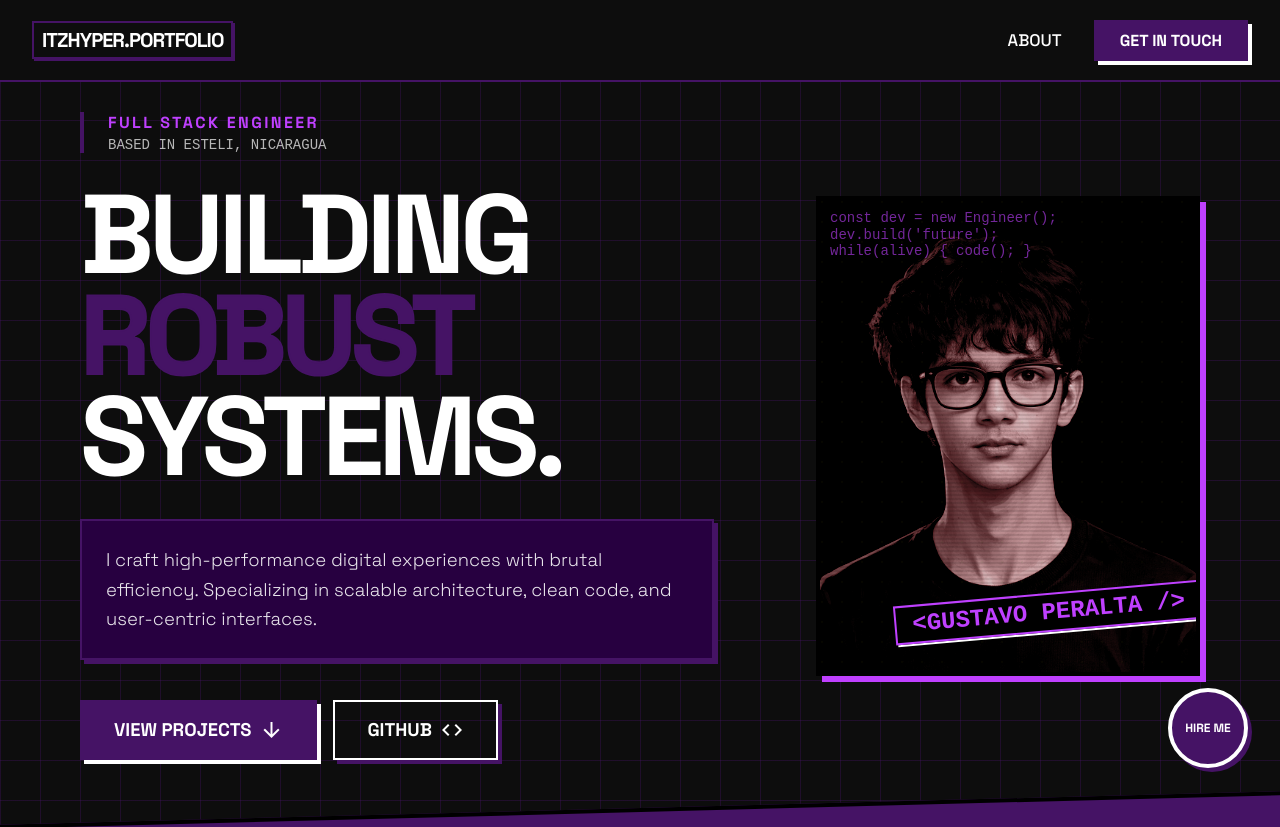
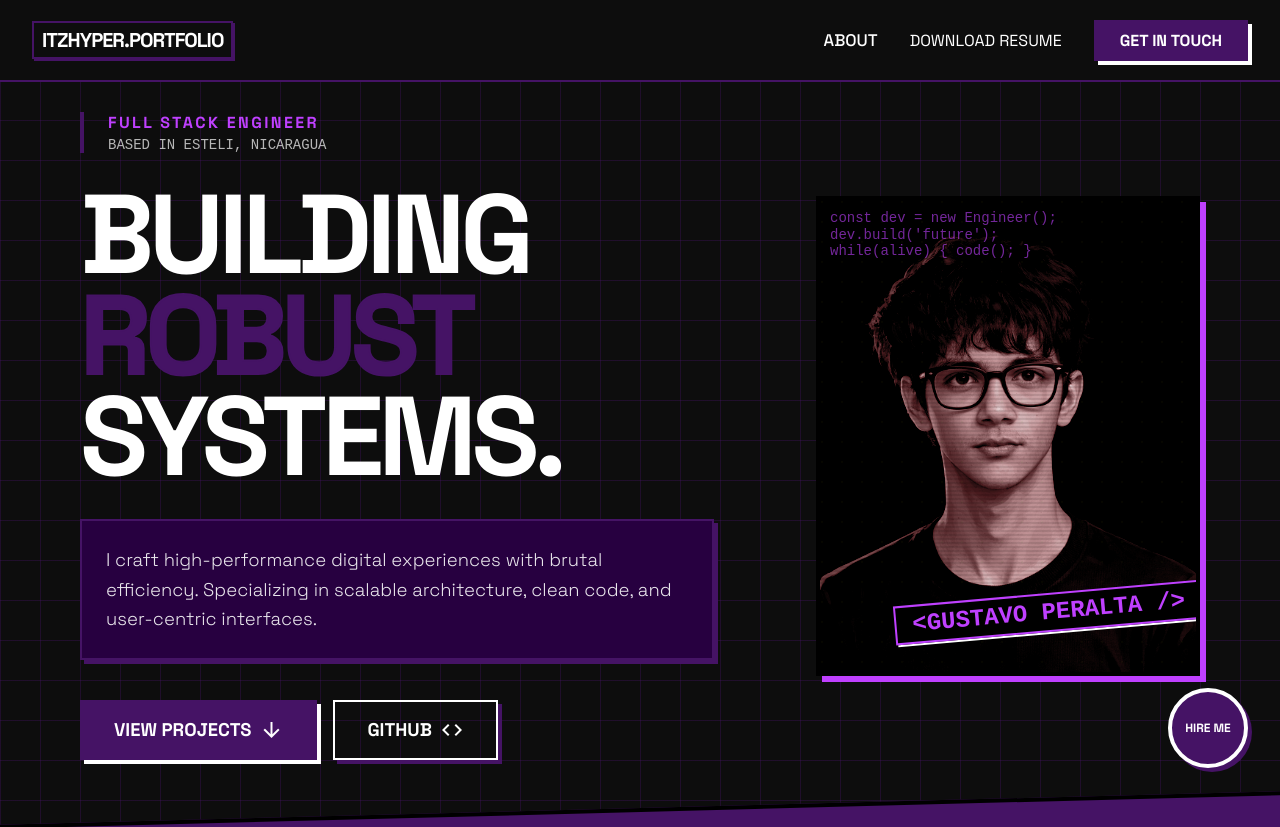
Before and after one commit to xItzHypeR/portfolio, a React (Vite) app: page / in a window 1280 px wide. Shown: the top 827 px of the page. Built offline with nearby package versions, Linux system fonts and the light colour scheme.

Commit message:
feat: Add Projects section with individual project cards and introduce initial Navbar components.

```diff
--- a/src/components/Navbar/Navbar.jsx
+++ b/src/components/Navbar/Navbar.jsx
@@ -1,19 +1,24 @@
 import styles from './Navbar.module.css';
+import { useState } from 'react';
+import Checkbox from './Checkbox';
 
 export default function Navbar() {
+  const [isOpen, setIsOpen] = useState(false);
+
   return (
     <header className={styles.nav}>
       <div className={`container ${styles.inner}`}>
         <a href="#hero" className={styles.logo}>ITZHYPER.PORTFOLIO</a>
 
-        <nav className={styles.links}>
-          <a href="#about" className={styles.navLink}>ABOUT</a>
-          <a href="#contact" className={styles.ctaBtn}>GET IN TOUCH</a>
+        <nav className={styles.links + ' ' + (isOpen ? styles.open : '')}>
+          <a href="#about" className={styles.navLink} onClick={() => setIsOpen(false)} >ABOUT</a>
+          <a download href="/CV_Gustavo_Peralta.pdf" className={styles.outlineBtn} onClick={() => setIsOpen(false)}>DOWNLOAD RESUME</a>
+          <a href="#contact" className={styles.ctaBtn} onClick={() => setIsOpen(false)}>GET IN TOUCH</a>
+
         </nav>
-
-        <button className={styles.menuBtn} type="button" aria-label="Open menu">
-          <span className="material-icons">menu</span>
-        </button>
+        <div className={styles.menuBtn}>
+          <Checkbox handleMenuToggle={() => setIsOpen(!isOpen)} isOpen={isOpen} />
+        </div>
       </div>
     </header>
   );
```
